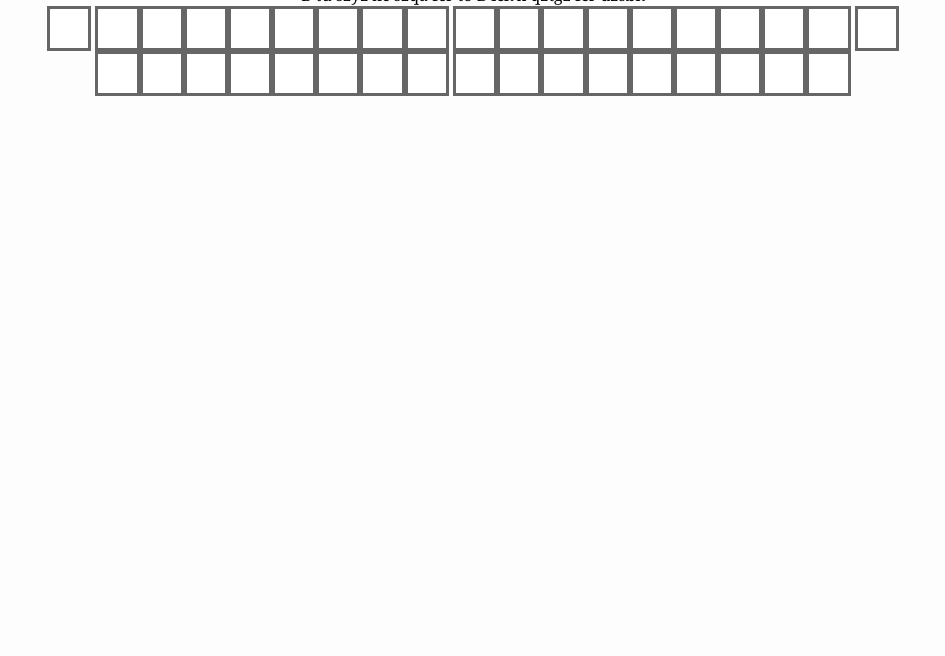
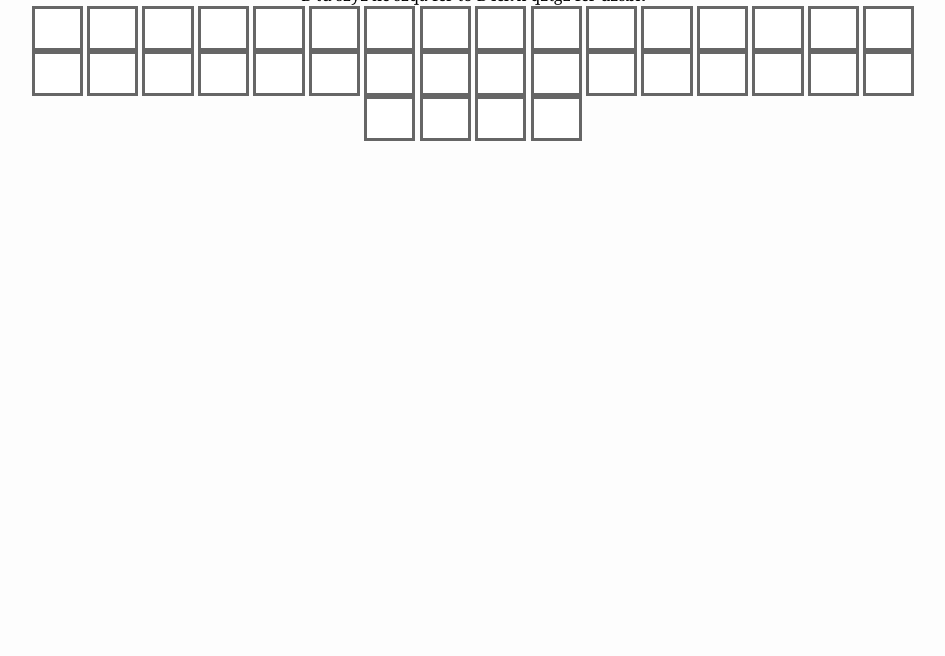
Before and after one commit to Gp32Prog66/PWA_From_Scratch, a plain HTML site: page index.html in a window 1280 px wide. Shown: the part 144-800 px from the top of the page, without its empty margins (167-1112 px from the left). Drawn offline with Linux system fonts and the light colour scheme.

Commit message:
Added MaxLength in the Textboxes and Fixed Spacing Issues for the Letters

```diff
--- a/css/styles.css
+++ b/css/styles.css
@@ -31,7 +31,7 @@ h2 {
 
 input[type=text]
 {
-    width: 5%;
+    width: 5.8%;
     border: 3px solid #666;
     box-sizing: border-box;
     padding: 12px 18px;
--- a/index.html
+++ b/index.html
@@ -19,10 +19,13 @@
     <p>B tu szyz xc szqa fcr to B lck'x qztgz fcr dzsbk</p>
 
     <form>
-        <input type="text"> <input type="text"><input type="text"><input type="text"><input type="text"><input type="text"><input type="text"><input type="text"><input type="text">
-        <input type="text"><input type="text"><input type="text"><input type="text"><input type="text"><input type="text"><input type="text"><input type="text"><input type="text">
-        <input type="text"><input type="text"><input type="text"><input type="text"><input type="text"><input type="text"><input type="text"><input type="text"><input type="text">
-        <input type="text"><input type="text"><input type="text"><input type="text"><input type="text"><input type="text"><input type="text"><input type="text"><input type="text">
+        <input type="text" maxlength="1"> <input type="text" maxlength="1"> <input type="text" maxlength="1"> <input type="text" maxlength="1"> <input type="text" maxlength="1"> <input type="text" maxlength="1">
+        <input type="text" maxlength="1"> <input type="text" maxlength="1"> <input type="text" maxlength="1"> <input type="text" maxlength="1"> <input type="text" maxlength="1"> <input type="text" maxlength="1">
+        <input type="text" maxlength="1"> <input type="text" maxlength="1"> <input type="text" maxlength="1"> <input type="text" maxlength="1"> <input type="text" maxlength="1"> <input type="text" maxlength="1">
+        <input type="text" maxlength="1"> <input type="text" maxlength="1"> <input type="text" maxlength="1"> <input type="text" maxlength="1"> <input type="text" maxlength="1"> <input type="text" maxlength="1">
+        <input type="text" maxlength="1"> <input type="text" maxlength="1"> <input type="text" maxlength="1"> <input type="text" maxlength="1"> <input type="text" maxlength="1"> <input type="text" maxlength="1">
+        <input type="text" maxlength="1"> <input type="text" maxlength="1"> <input type="text" maxlength="1"> <input type="text" maxlength="1"> <input type="text" maxlength="1"> <input type="text" maxlength="1">
+
 
     </form>
 
```
